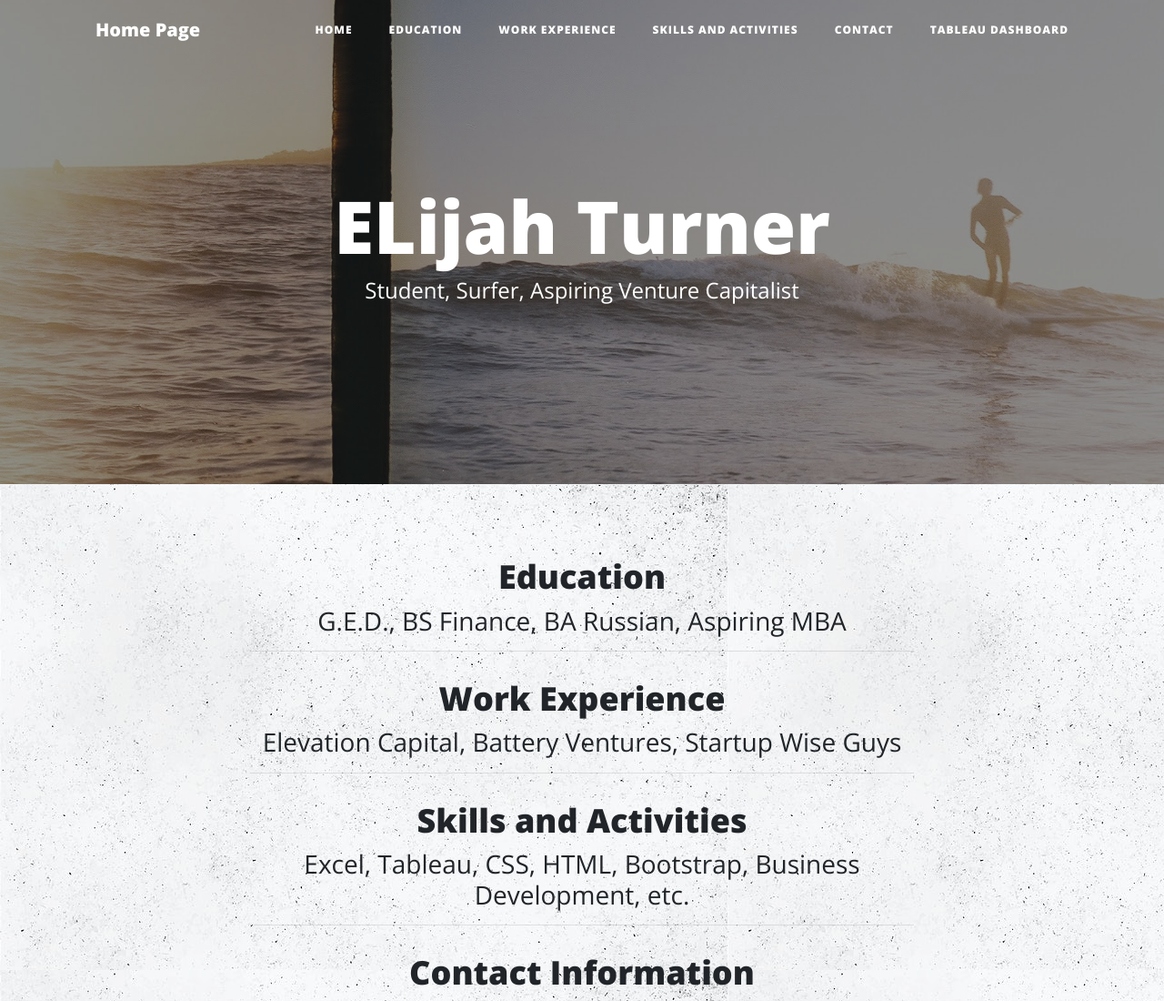
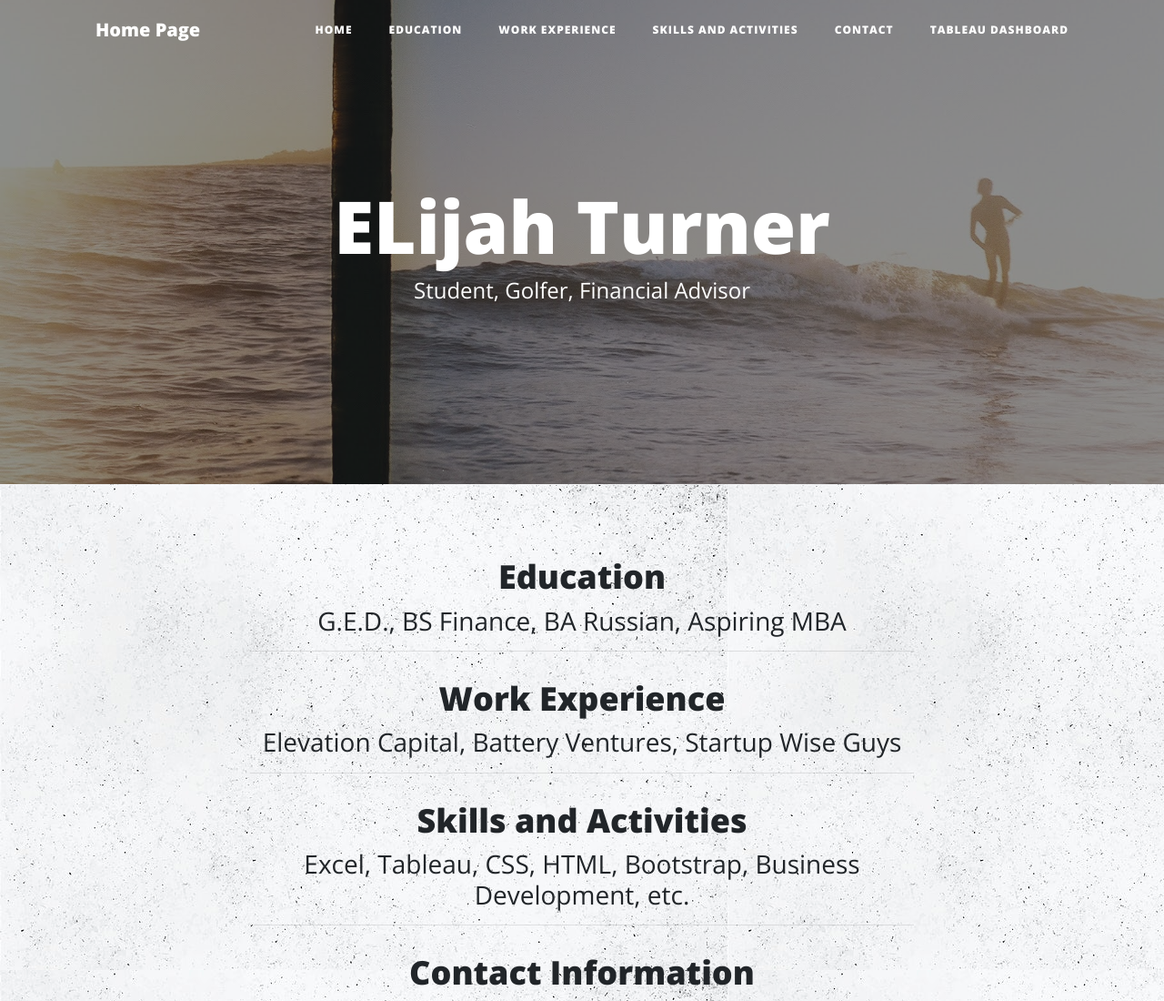
Before and after one commit to elijahturner11/MyProject, a website: page index.html in a window 1280 px wide. Shown: the top 1100 px of the page at 91% size. Drawn offline with nearby package versions, Linux system fonts and the light colour scheme.

Commit message:
Add files via upload

```diff
--- a/index.html
+++ b/index.html
@@ -9,7 +9,7 @@
   <meta name="description" content="">
   <meta name="author" content="">
 
-  <title>Elijah Turner - Finance Student, Marriott School of Management, Brigham Young University</title>
+  <title>Elijah Turner - Communication Studies Student, Brigham Young University</title>
   <link href="styles/mystyles.css" rel="stylesheet" type="text/css">
 
   <!-- Bootstrap core CSS -->
@@ -68,7 +68,7 @@
         <div class="col-lg-8 col-md-10 mx-auto">
           <div class="site-heading">
             <h1>ELijah Turner</h1>
-            <span class="subheading">Student, Surfer, Aspiring Venture Capitalist</span>
+            <span class="subheading">Student, Golfer, Financial Advisor</span>
           </div>
         </div>
       </div>
```
